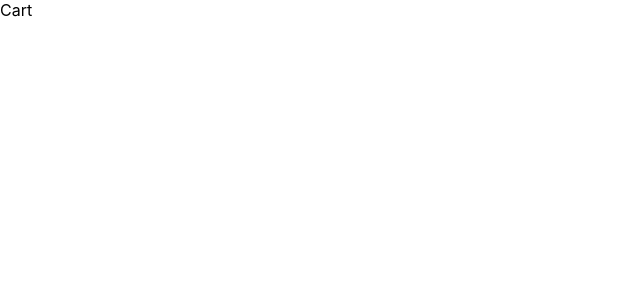
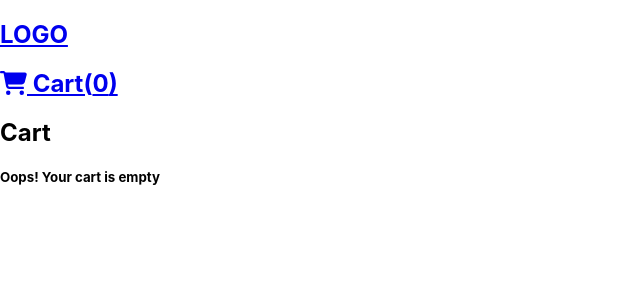
Before and after one commit to alissagaar/ecomsur, a React (Create React App) app in the folder front/: page /cart in a window 1280 px wide. Shown: the top 300 px of the page, without its empty margins (0-640 px from the left). Built offline with nearby package versions, Linux system fonts and the light colour scheme; the HTML template or start-up script is replaced by a standard one.

Commit message:
Adding the navBar

```diff
--- a/front/src/Components/Cart.jsx
+++ b/front/src/Components/Cart.jsx
@@ -1,8 +1,32 @@
 import React from 'react'
+import { useSelector } from 'react-redux'
+import CardB from './CardB'
+import NavBar from './NavBar'
 
 function Cart() {
+  const cart = useSelector(state => state.cart)
+
   return (
-    <div>Cart</div>
+    <div>
+      <NavBar/>
+      <h2>Cart</h2>
+      <div>
+      {!cart.length?
+        <div>
+          {/* <img src="" alt="" /> */}
+          <h5>Oops! Your cart is empty</h5>
+        </div>:
+        cart.map(product => (<CardB
+          key={product.id}
+          id={product.id}
+          name={product.name}
+          image={product.image}
+          price={product.price}
+          stock={product.stock}
+        />))
+      }
+      </div>
+    </div>
   )
 }
 
--- a/front/src/Components/ProductDisplay.jsx
+++ b/front/src/Components/ProductDisplay.jsx
@@ -4,6 +4,7 @@ import { useDispatch, useSelector } from 'react-redux'
 import { useParams } from 'react-router-dom'
 import { FontAwesomeIcon } from '@fortawesome/react-fontawesome'
 import { faStar, faStarHalfStroke} from '@fortawesome/free-solid-svg-icons'
+import NavBar from './NavBar'
 
 function ProductDisplay() {
   const dispatch = useDispatch()
@@ -16,6 +17,7 @@ function ProductDisplay() {
 
   return (
     <div>
+      <NavBar />
       <img src={`http://localhost:5000${product.image}`} alt={product.image} />
       <div>
         <span>{product.brand}</span>
--- a/front/src/Components/ProductList.jsx
+++ b/front/src/Components/ProductList.jsx
@@ -2,6 +2,7 @@ import React, { useEffect } from 'react'
 import { useDispatch, useSelector } from 'react-redux'
 import { getProducts } from '../Redux/actions'
 import CardA from './CardA'
+import NavBar from './NavBar'
 
 function ProductList() {
 
@@ -14,6 +15,7 @@ function ProductList() {
 
   return (
     <div>
+      <NavBar/>
       Electronics
       {productList.length && productList.map(product => (<CardA
         key={product._id}
```
